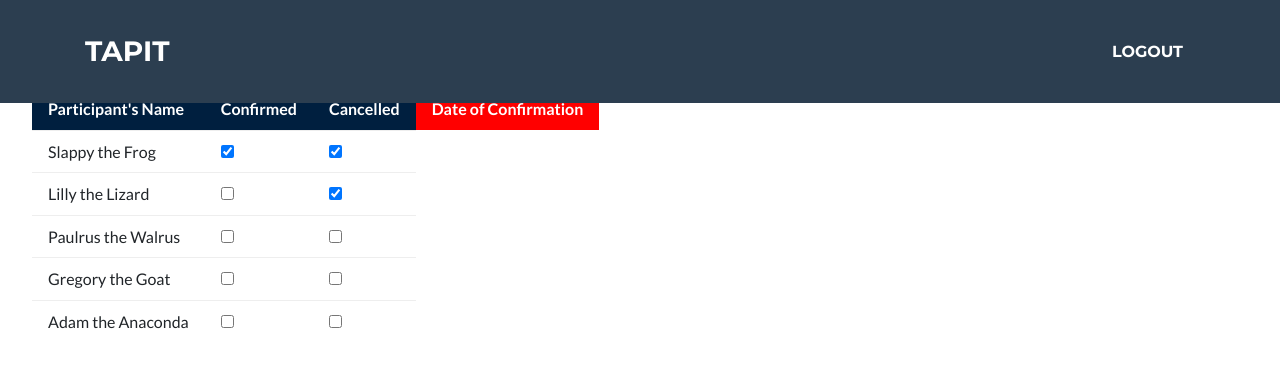
After one commit to jeandelacruz1004/tapITWEB, a Flask app: page /attendance in a window 1280 px wide. The commit adds this page. Shown: the top 368 px of the page. Run offline with Flask 2, Linux system fonts and the light colour scheme; some libraries are stand-ins or nearby versions.

Commit message:
attendance branch

```diff
--- a/app/routes.py
+++ b/app/routes.py
@@ -31,7 +31,7 @@ def signup():
         confirm = request.form.get("confirm")
         print(first_name, last_name, username)
 
-        signup = requests.post("http://127.0.0.1:8050//auth/user/",
+        signup = requests.post("http://127.0.0.1:5000/user/",
                                data={'public_id': first_name + " " + last_name,
                                      'username': username,
                                      'email': email,
@@ -49,8 +49,11 @@ def login():
         email = request.form["email"]
         password = request.form["password"]
 
-        if email == "admin@gmail.com":
-            login = requests.post("http://127.0.0.1:8050/user/login",data={'email': email,'password': password}, )
+
+
+
+        login = requests.post("http://127.0.0.1:8050/user/login",data={'email': email,'password': password}, )
+        if login.status_code == 200:
             print(login.status_code)
             return redirect(url_for('admin'))
         else:
@@ -142,3 +145,8 @@ def adduserevents():
 
 
     return render_template("userevents.html")
+
+#Attendance
+@tap.route("/attendance",methods=["GET","POST"])
+def attendance():
+    return render_template("attendance.html")
--- a/app/static/css/style.css
+++ b/app/static/css/style.css
@@ -1341,3 +1341,5 @@ border: 4px solid #f3f3f3;
 .modal1 .modal-footer1 .btn-group > .btn:last-child {
   border-top-right-radius: 0;
 }
+
+#Attendance
--- a/app/static/js/dashboard.js
+++ b/app/static/js/dashboard.js
@@ -27,3 +27,88 @@ $('[data-toggle="modal"]').on('click', function (e) {
     $modalAttribute.text(dataValue || '');
   });
 });
+
+/* STUDENTS IGNORE THIS FUNCTION
+ * All this does is create an initial
+ * attendance record if one is not found
+ * within localStorage.
+ */
+(function() {
+  if (!localStorage.attendance) {
+      console.log('Creating attendance records...');
+      function getRandom() {
+          return (Math.random() >= 0.5);
+      }
+
+      var nameColumns = $('tbody .name-col'),
+          attendance = {};
+
+      nameColumns.each(function() {
+          var name = this.innerText;
+          attendance[name] = [];
+
+          for (var i = 0; i <= 11; i++) {
+              attendance[name].push(getRandom());
+          }
+      });
+
+      localStorage.attendance = JSON.stringify(attendance);
+  }
+}());
+
+
+/* STUDENT APPLICATION */
+$(function() {
+  var attendance = JSON.parse(localStorage.attendance),
+      $allMissed = $('tbody .missed-col'),
+      $allCheckboxes = $('tbody input');
+
+  // Count a student's missed days
+  function countMissing() {
+      $allMissed.each(function() {
+          var studentRow = $(this).parent('tr'),
+              dayChecks = $(studentRow).children('td').children('input'),
+              numMissed = 0;
+
+          dayChecks.each(function() {
+              if (!$(this).prop('checked')) {
+                  numMissed++;
+              }
+          });
+
+          $(this).text(numMissed);
+      });
+  }
+
+  // Check boxes, based on attendace records
+  $.each(attendance, function(name, days) {
+      var studentRow = $('tbody .name-col:contains("' + name + '")').parent('tr'),
+          dayChecks = $(studentRow).children('.attend-col').children('input');
+
+      dayChecks.each(function(i) {
+          $(this).prop('checked', days[i]);
+      });
+  });
+
+  // When a checkbox is clicked, update localStorage
+  $allCheckboxes.on('click', function() {
+      var studentRows = $('tbody .student'),
+          newAttendance = {};
+
+      studentRows.each(function() {
+          var name = $(this).children('.name-col').text(),
+              $allCheckboxes = $(this).children('td').children('input');
+
+          newAttendance[name] = [];
+
+          $allCheckboxes.each(function() {
+              newAttendance[name].push($(this).prop('checked'));
+          });
+      });
+
+      countMissing();
+      localStorage.attendance = JSON.stringify(newAttendance);
+  });
+
+  countMissing();
+}());
--- /dev/null
+++ b/app/templates/attendance.html
@@ -0,0 +1,103 @@
+{% extends "layout.html" %}
+
+{% block nav %}
+    <div class="container">
+      <a class="navbar-brand js-scroll-trigger" href="/landing">TapIT</a>
+      <button class="navbar-toggler navbar-toggler-right text-uppercase font-weight-bold bg-primary text-white rounded" type="button" data-toggle="collapse" data-target="#navbarResponsive" aria-controls="navbarResponsive" aria-expanded="false" aria-label="Toggle navigation">
+        Menu
+        <i class="fas fa-bars"></i>
+      </button>
+      <div class="collapse navbar-collapse" id="navbarResponsive">
+        <ul class="navbar-nav ml-auto">
+          <li class="nav-item mx-0 mx-lg-1">
+            <a class="nav-link" href="/logout">Logout</a>
+          </li>
+        </ul>
+      </div>
+    </div>
+{% endblock nav %}
+
+
+
+{% block content %}
+
+<style>
+body {
+    line-height: 1.6;
+    margin: 2em;
+    min-width: 990px;
+  }
+
+  th {
+    background-color: #001f3f;
+    color: #fff;
+    padding: 0.5em 1em;
+  }
+
+  td {
+    border-top: 1px solid #eee;
+    padding: 0.5em 1em;
+  }
+
+  input {
+    cursor: pointer;
+  }
+
+  /* Column types */
+  th.missed-col {
+    background-color: #f00;
+  }
+
+  td.missed-col {
+    background-color: #ffecec;
+    color: #f00;
+    text-align: center;
+  }
+
+  .name-col {
+    text-align: left;
+  }
+
+</style>
+
+<h1>Event Attendance</h1>
+
+<table>
+  <thead>
+    <tr>
+      <th class="name-col">Participant's Name</th>
+      <th>Confirmed</th>
+      <th>Cancelled</th>
+      <th class="missed-col">Date of Confirmation</th>
+    </tr>
+  </thead>
+  <tbody>
+    <tr class="student">
+      <td class="name-col">Slappy the Frog</td>
+      <td class="attend-col"><input type="checkbox"></td>
+      <td class="attend-col"><input type="checkbox"></td>
+    </tr>
+    <tr class="student">
+      <td class="name-col">Lilly the Lizard</td>
+      <td class="attend-col"><input type="checkbox"></td>
+      <td class="attend-col"><input type="checkbox"></td>
+    </tr>
+    <tr class="student">
+      <td class="name-col">Paulrus the Walrus</td>
+      <td class="attend-col"><input type="checkbox"></td>
+      <td class="attend-col"><input type="checkbox"></td>
+    </tr>
+    <tr class="student">
+      <td class="name-col">Gregory the Goat</td>
+      <td class="attend-col"><input type="checkbox"></td>
+      <td class="attend-col"><input type="checkbox"></td>
+    </tr>
+    <tr class="student">
+      <td class="name-col">Adam the Anaconda</td>
+      <td class="attend-col"><input type="checkbox"></td>
+      <td class="attend-col"><input type="checkbox"></td>
+    </tr>
+  </tbody>
+</table>
+
+{% endblock content %}
--- a/app/templates/userdashboard.html
+++ b/app/templates/userdashboard.html
@@ -83,7 +83,7 @@
                                         </a>
                                     </li>
                                     <li class="dropdown">
-                                        <a href="#" class="dropdown-toggle" data-toggle="dropdown"><img src="static/img/usser.png" class="img-circle" alt="Avatar"> <span>User</span> <i class="icon-submenu lnr lnr-chevron-down"></i></a>
+                                        <a href="#" class="dropdown-toggle" data-toggle="dropdown"><img src="static/img/usser.png" class="img-circle" alt="Avatar"><i class="icon-submenu lnr lnr-chevron-down"></i></a>
                                         <ul class="dropdown-menu">
                                             <li><a href="/userprof"><i class="lnr lnr-user"></i> <span>My Profile</span></a></li>
                                             <li><a href="#"><i class="lnr lnr-envelope"></i> <span>Message</span></a></li>
```
Also changed, not shown: app/templates/_formhelper.html (added, +8 -0 lines), app/templates/userevents.html (+31 -5 lines).
